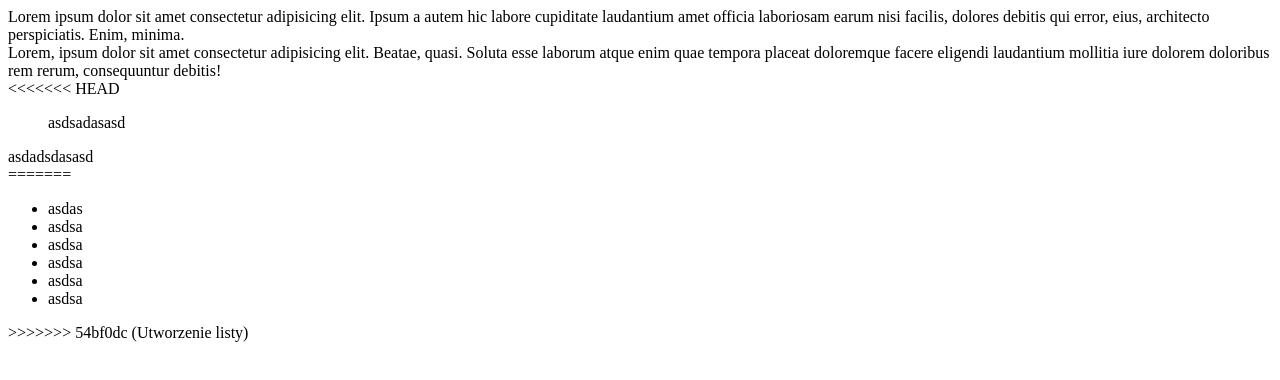
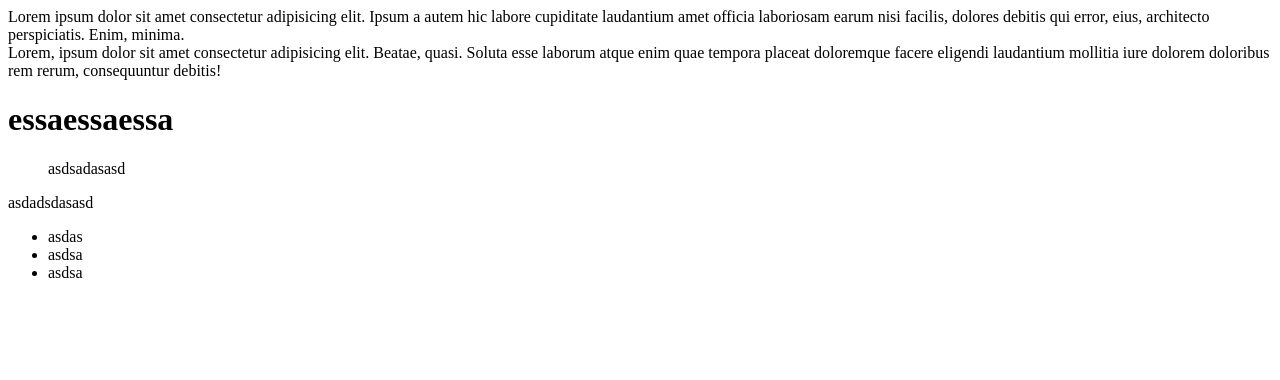
Before and after one commit to karolbialuk/kosmiczne, a plain HTML site: page index.html in a window 1280 px wide. Drawn offline with Linux system fonts and the light colour scheme.

Commit message:
Połączenie dwóch gałęzi

```diff
--- a/index.html
+++ b/index.html
@@ -12,9 +12,8 @@
 
     <article>Lorem, ipsum dolor sit amet consectetur adipisicing elit. Beatae, quasi. Soluta esse laborum atque enim quae tempora placeat doloremque facere eligendi laudantium mollitia iure dolorem doloribus rem rerum, consequuntur debitis!</article>
 
+    <h1>essaessaessa</h1>
 
-
-<<<<<<< HEAD
     <menu>
         asdsadasasd
     </menu>
@@ -22,16 +21,11 @@
     <nav>
         asdadsdasasd
     </nav>
-=======
     <ul>
         <li>asdas</li>
         <li>asdsa</li>
         <li>asdsa</li>
-        <li>asdsa</li>
-        <li>asdsa</li>
-        <li>asdsa</li>
     </ul>
 
->>>>>>> 54bf0dc (Utworzenie listy)
 </body>
 </html>
```
